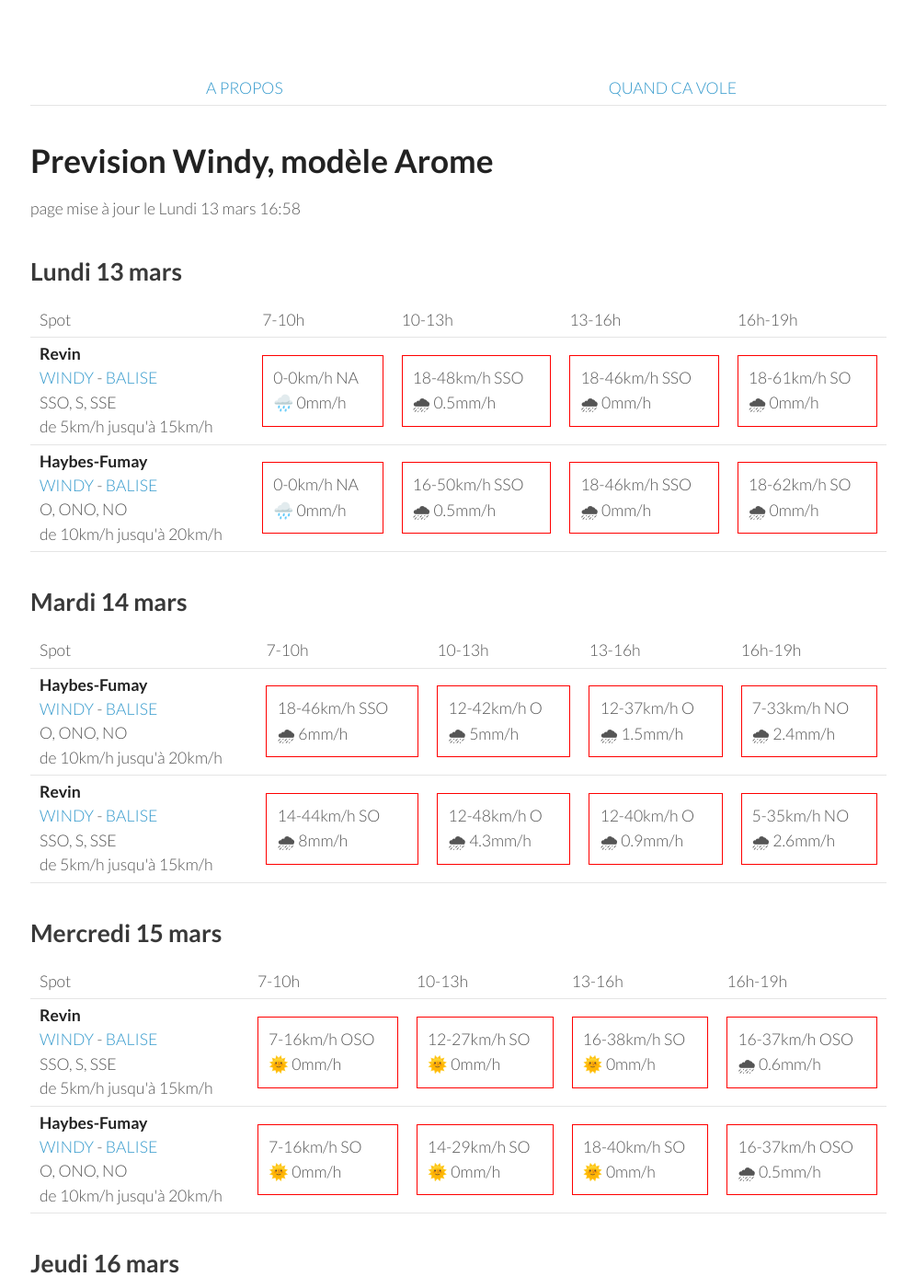
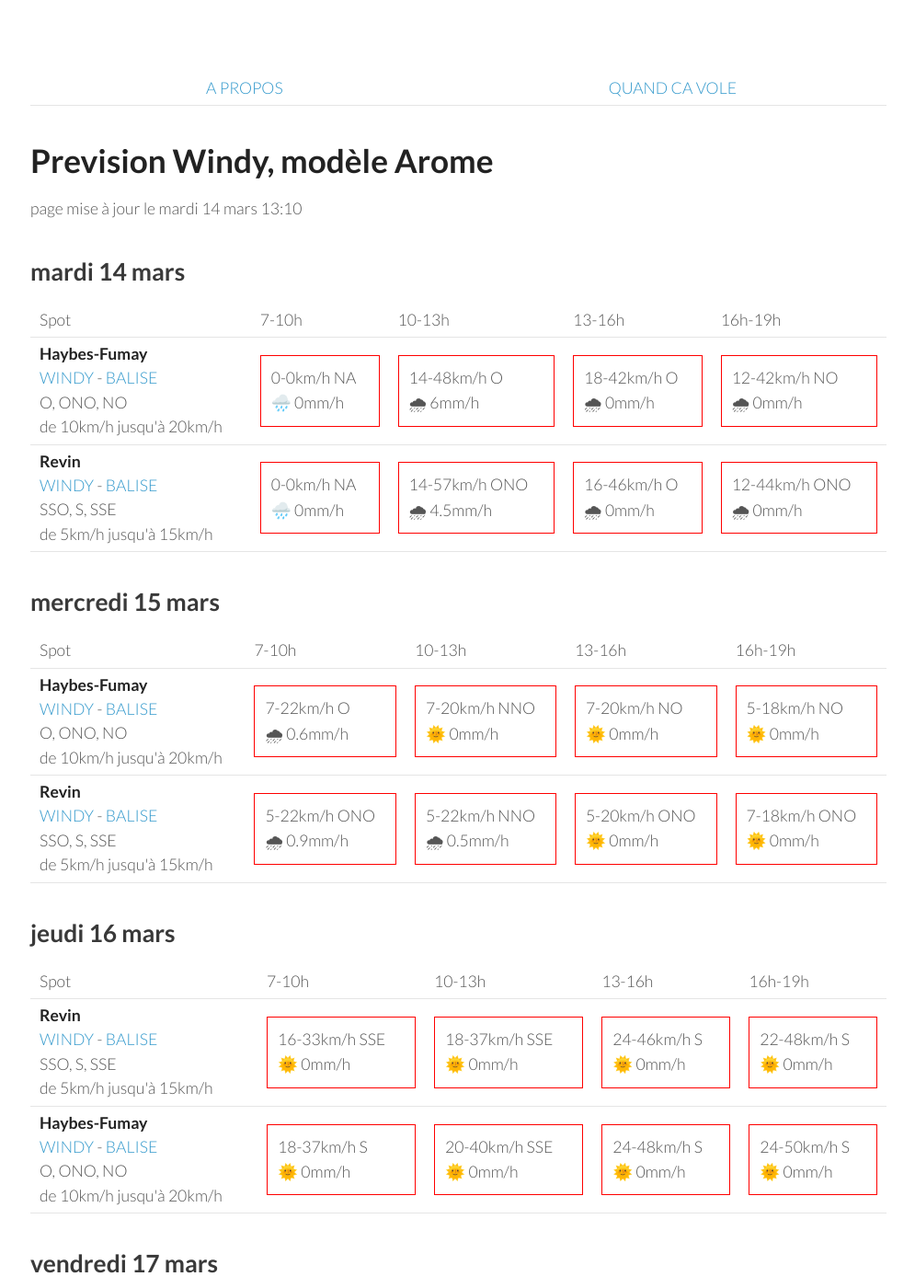
Before and after one commit to parapente-dans-le-nord/parapente-dans-le-nord.github.io, a Jekyll site: the page built from ardennes.markdown, in a window 1280 px wide and 1400 px high. Shown: the whole window at 92% size, without its empty margins (25-1020 px from the left). Built offline with Jekyll 4.4.1, drawn with Linux system fonts in a browser that asks for light colours; some of the changed text lies outside the part shown.

Commit message:
update index.markdown

```diff
--- a/ardennes.markdown
+++ b/ardennes.markdown
@@ -7,9 +7,79 @@ title:  "Tous les spots"
 {: .links}
 
 # Prevision Windy, modèle Arome
-page mise à jour le Lundi 13 mars 16:58
+page mise à jour le mardi 14 mars 13:10
 
-## Lundi 13 mars
+## mardi 14 mars
+
+{::nomarkdown}
+<table>
+  <tbody>
+    <tr>
+      <td>Spot</td>
+      <td>7-10h</td>
+      <td>10-13h</td>
+      <td>13-16h</td>
+      <td>16h-19h</td>
+    </tr>
+<tr>
+        <td><strong>Haybes-Fumay</strong><br><a href="https://windy.com/49.998/4.715?49.913,4.738,10">WINDY</a> - <span class=""><a href="http://www.balisemeteo.com/balise.php?idBalise=104">BALISE</a> </span><br> <span class="vent-favorable">O, ONO, NO</span><br><span class="force-vent">de 10km/h jusqu'à 20km/h</span> </td>
+
+            <td><div class="not-flyable"><p>0-0km/h NA</p><p>🌧️ 0mm/h</p></div></td>
+            <td><div class="not-flyable"><p>14-48km/h O</p><p>🌧 6mm/h</p></div></td>
+            <td><div class="not-flyable"><p>18-42km/h O</p><p>🌧 0mm/h</p></div></td>
+            <td><div class="not-flyable"><p>12-42km/h NO</p><p>🌧 0mm/h</p></div></td>
+
+    </tr>
+<tr>
+        <td><strong>Revin</strong><br><a href="https://windy.com/49.948/4.625?49.543,4.625,8">WINDY</a> - <span class=""><a href="http://www.balisemeteo.com/balise.php?idBalise=5019">BALISE</a> </span><br> <span class="vent-favorable">SSO, S, SSE</span><br><span class="force-vent">de 5km/h jusqu'à 15km/h</span> </td>
+
+            <td><div class="not-flyable"><p>0-0km/h NA</p><p>🌧️ 0mm/h</p></div></td>
+            <td><div class="not-flyable"><p>14-57km/h ONO</p><p>🌧 4.5mm/h</p></div></td>
+            <td><div class="not-flyable"><p>16-46km/h O</p><p>🌧 0mm/h</p></div></td>
+            <td><div class="not-flyable"><p>12-44km/h ONO</p><p>🌧 0mm/h</p></div></td>
+
+    </tr>
+
+</tbody>
+</table>
+{:/}
+## mercredi 15 mars
+
+{::nomarkdown}
+<table>
+  <tbody>
+    <tr>
+      <td>Spot</td>
+      <td>7-10h</td>
+      <td>10-13h</td>
+      <td>13-16h</td>
+      <td>16h-19h</td>
+    </tr>
+<tr>
+        <td><strong>Haybes-Fumay</strong><br><a href="https://windy.com/49.998/4.715?49.913,4.738,10">WINDY</a> - <span class=""><a href="http://www.balisemeteo.com/balise.php?idBalise=104">BALISE</a> </span><br> <span class="vent-favorable">O, ONO, NO</span><br><span class="force-vent">de 10km/h jusqu'à 20km/h</span> </td>
+
+            <td><div class="not-flyable"><p>7-22km/h O</p><p>🌧 0.6mm/h</p></div></td>
+            <td><div class="not-flyable"><p>7-20km/h NNO</p><p>🌞 0mm/h</p></div></td>
+            <td><div class="not-flyable"><p>7-20km/h NO</p><p>🌞 0mm/h</p></div></td>
+            <td><div class="not-flyable"><p>5-18km/h NO</p><p>🌞 0mm/h</p></div></td>
+
+
+    </tr>
+<tr>
+        <td><strong>Revin</strong><br><a href="https://windy.com/49.948/4.625?49.543,4.625,8">WINDY</a> - <span class=""><a href="http://www.balisemeteo.com/balise.php?idBalise=5019">BALISE</a> </span><br> <span class="vent-favorable">SSO, S, SSE</span><br><span class="force-vent">de 5km/h jusqu'à 15km/h</span> </td>
+
+            <td><div class="not-flyable"><p>5-22km/h ONO</p><p>🌧 0.9mm/h</p></div></td>
+            <td><div class="not-flyable"><p>5-22km/h NNO</p><p>🌧 0.5mm/h</p></div></td>
+            <td><div class="not-flyable"><p>5-20km/h ONO</p><p>🌞 0mm/h</p></div></td>
+            <td><div class="not-flyable"><p>7-18km/h ONO</p><p>🌞 0mm/h</p></div></td>
+
+
+    </tr>
+
+</tbody>
+</table>
+{:/}
+## jeudi 16 mars
 
 {::nomarkdown}
 <table>
@@ -24,54 +94,20 @@ page mise à jour le Lundi 13 mars 16:58
 <tr>
         <td><strong>Revin</strong><br><a href="https://windy.com/49.948/4.625?49.543,4.625,8">WINDY</a> - <span class=""><a href="http://www.balisemeteo.com/balise.php?idBalise=5019">BALISE</a> </span><br> <span class="vent-favorable">SSO, S, SSE</span><br><span class="force-vent">de 5km/h jusqu'à 15km/h</span> </td>
 
-            <td><div class="not-flyable"><p>0-0km/h NA</p><p>🌧️ 0mm/h</p></div></td>
-            <td><div class="not-flyable"><p>18-48km/h SSO</p><p>🌧 0.5mm/h</p></div></td>
-            <td><div class="not-flyable"><p>18-46km/h SSO</p><p>🌧 0mm/h</p></div></td>
-            <td><div class="not-flyable"><p>18-61km/h SO</p><p>🌧 0mm/h</p></div></td>
+            <td><div class="not-flyable"><p>16-33km/h SSE</p><p>🌞 0mm/h</p></div></td>
+            <td><div class="not-flyable"><p>18-37km/h SSE</p><p>🌞 0mm/h</p></div></td>
+            <td><div class="not-flyable"><p>24-46km/h S</p><p>🌞 0mm/h</p></div></td>
+            <td><div class="not-flyable"><p>22-48km/h S</p><p>🌞 0mm/h</p></div></td>
+
 
     </tr>
 <tr>
         <td><strong>Haybes-Fumay</strong><br><a href="https://windy.com/49.998/4.715?49.913,4.738,10">WINDY</a> - <span class=""><a href="http://www.balisemeteo.com/balise.php?idBalise=104">BALISE</a> </span><br> <span class="vent-favorable">O, ONO, NO</span><br><span class="force-vent">de 10km/h jusqu'à 20km/h</span> </td>
 
-            <td><div class="not-flyable"><p>0-0km/h NA</p><p>🌧️ 0mm/h</p></div></td>
-            <td><div class="not-flyable"><p>16-50km/h SSO</p><p>🌧 0.5mm/h</p></div></td>
-            <td><div class="not-flyable"><p>18-46km/h SSO</p><p>🌧 0mm/h</p></div></td>
-            <td><div class="not-flyable"><p>18-62km/h SO</p><p>🌧 0mm/h</p></div></td>
-
-    </tr>
-
-</tbody>
-</table>
-{:/}
-## Mardi 14 mars
-
-{::nomarkdown}
-<table>
-  <tbody>
-    <tr>
-      <td>Spot</td>
-      <td>7-10h</td>
-      <td>10-13h</td>
-      <td>13-16h</td>
-      <td>16h-19h</td>
-    </tr>
-<tr>
-        <td><strong>Haybes-Fumay</strong><br><a href="https://windy.com/49.998/4.715?49.913,4.738,10">WINDY</a> - <span class=""><a href="http://www.balisemeteo.com/balise.php?idBalise=104">BALISE</a> </span><br> <span class="vent-favorable">O, ONO, NO</span><br><span class="force-vent">de 10km/h jusqu'à 20km/h</span> </td>
-
-            <td><div class="not-flyable"><p>18-46km/h SSO</p><p>🌧 6mm/h</p></div></td>
-            <td><div class="not-flyable"><p>12-42km/h O</p><p>🌧 5mm/h</p></div></td>
-            <td><div class="not-flyable"><p>12-37km/h O</p><p>🌧 1.5mm/h</p></div></td>
-            <td><div class="not-flyable"><p>7-33km/h NO</p><p>🌧 2.4mm/h</p></div></td>
-
-
-    </tr>
-<tr>
-        <td><strong>Revin</strong><br><a href="https://windy.com/49.948/4.625?49.543,4.625,8">WINDY</a> - <span class=""><a href="http://www.balisemeteo.com/balise.php?idBalise=5019">BALISE</a> </span><br> <span class="vent-favorable">SSO, S, SSE</span><br><span class="force-vent">de 5km/h jusqu'à 15km/h</span> </td>
-
-            <td><div class="not-flyable"><p>14-44km/h SO</p><p>🌧 8mm/h</p></div></td>
-            <td><div class="not-flyable"><p>12-48km/h O</p><p>🌧 4.3mm/h</p></div></td>
-            <td><div class="not-flyable"><p>12-40km/h O</p><p>🌧 0.9mm/h</p></div></td>
-            <td><div class="not-flyable"><p>5-35km/h NO</p><p>🌧 2.6mm/h</p></div></td>
+            <td><div class="not-flyable"><p>18-37km/h S</p><p>🌞 0mm/h</p></div></td>
+            <td><div class="not-flyable"><p>20-40km/h SSE</p><p>🌞 0mm/h</p></div></td>
+            <td><div class="not-flyable"><p>24-48km/h S</p><p>🌞 0mm/h</p></div></td>
+            <td><div class="not-flyable"><p>24-50km/h S</p><p>🌞 0mm/h</p></div></td>
 
 
     </tr>
@@ -79,7 +115,7 @@ page mise à jour le Lundi 13 mars 16:58
 </tbody>
 </table>
 {:/}
-## Mercredi 15 mars
+## vendredi 17 mars
 
 {::nomarkdown}
 <table>
@@ -94,20 +130,20 @@ page mise à jour le Lundi 13 mars 16:58
 <tr>
         <td><strong>Revin</strong><br><a href="https://windy.com/49.948/4.625?49.543,4.625,8">WINDY</a> - <span class=""><a href="http://www.balisemeteo.com/balise.php?idBalise=5019">BALISE</a> </span><br> <span class="vent-favorable">SSO, S, SSE</span><br><span class="force-vent">de 5km/h jusqu'à 15km/h</span> </td>
 
-            <td><div class="not-flyable"><p>7-16km/h OSO</p><p>🌞 0mm/h</p></div></td>
-            <td><div class="not-flyable"><p>12-27km/h SO</p><p>🌞 0mm/h</p></div></td>
-            <td><div class="not-flyable"><p>16-38km/h SO</p><p>🌞 0mm/h</p></div></td>
-            <td><div class="not-flyable"><p>16-37km/h OSO</p><p>🌧 0.6mm/h</p></div></td>
+            <td><div class="not-flyable"><p>16-29km/h SSE</p><p>🌞 0mm/h</p></div></td>
+            <td><div class="not-flyable"><p>16-35km/h SSE</p><p>🌞 0mm/h</p></div></td>
+            <td><div class="not-flyable"><p>18-37km/h S</p><p>🌞 0mm/h</p></div></td>
+            <td><div class="not-flyable"><p>16-37km/h S</p><p>🌞 0mm/h</p></div></td>
 
 
     </tr>
 <tr>
         <td><strong>Haybes-Fumay</strong><br><a href="https://windy.com/49.998/4.715?49.913,4.738,10">WINDY</a> - <span class=""><a href="http://www.balisemeteo.com/balise.php?idBalise=104">BALISE</a> </span><br> <span class="vent-favorable">O, ONO, NO</span><br><span class="force-vent">de 10km/h jusqu'à 20km/h</span> </td>
 
-            <td><div class="not-flyable"><p>7-16km/h SO</p><p>🌞 0mm/h</p></div></td>
-            <td><div class="not-flyable"><p>14-29km/h SO</p><p>🌞 0mm/h</p></div></td>
-            <td><div class="not-flyable"><p>18-40km/h SO</p><p>🌞 0mm/h</p></div></td>
-            <td><div class="not-flyable"><p>16-37km/h OSO</p><p>🌧 0.5mm/h</p></div></td>
+            <td><div class="not-flyable"><p>18-38km/h S</p><p>🌞 0mm/h</p></div></td>
+            <td><div class="not-flyable"><p>18-40km/h S</p><p>🌞 0mm/h</p></div></td>
+            <td><div class="not-flyable"><p>18-40km/h S</p><p>🌞 0mm/h</p></div></td>
+            <td><div class="not-flyable"><p>16-38km/h S</p><p>🌞 0mm/h</p></div></td>
 
 
     </tr>
@@ -115,7 +151,7 @@ page mise à jour le Lundi 13 mars 16:58
 </tbody>
 </table>
 {:/}
-## Jeudi 16 mars
+## samedi 18 mars
 
 {::nomarkdown}
 <table>
@@ -130,20 +166,20 @@ page mise à jour le Lundi 13 mars 16:58
 <tr>
         <td><strong>Revin</strong><br><a href="https://windy.com/49.948/4.625?49.543,4.625,8">WINDY</a> - <span class=""><a href="http://www.balisemeteo.com/balise.php?idBalise=5019">BALISE</a> </span><br> <span class="vent-favorable">SSO, S, SSE</span><br><span class="force-vent">de 5km/h jusqu'à 15km/h</span> </td>
 
-            <td><div class="not-flyable"><p>18-33km/h S</p><p>🌞 0mm/h</p></div></td>
-            <td><div class="not-flyable"><p>20-40km/h S</p><p>🌞 0mm/h</p></div></td>
-            <td><div class="not-flyable"><p>24-50km/h S</p><p>🌞 0mm/h</p></div></td>
-            <td><div class="not-flyable"><p>22-50km/h S</p><p>🌞 0mm/h</p></div></td>
+            <td><div class="not-flyable"><p>14-27km/h SSO</p><p>🌞 0mm/h</p></div></td>
+            <td><div class="not-flyable"><p>18-37km/h SSO</p><p>🌞 0mm/h</p></div></td>
+            <td><div class="not-flyable"><p>18-42km/h SSO</p><p>🌧 0.4mm/h</p></div></td>
+            <td><div class="not-flyable"><p>18-44km/h SSO</p><p>🌧 0.2mm/h</p></div></td>
 
 
     </tr>
 <tr>
         <td><strong>Haybes-Fumay</strong><br><a href="https://windy.com/49.998/4.715?49.913,4.738,10">WINDY</a> - <span class=""><a href="http://www.balisemeteo.com/balise.php?idBalise=104">BALISE</a> </span><br> <span class="vent-favorable">O, ONO, NO</span><br><span class="force-vent">de 10km/h jusqu'à 20km/h</span> </td>
 
-            <td><div class="not-flyable"><p>18-37km/h S</p><p>🌞 0mm/h</p></div></td>
-            <td><div class="not-flyable"><p>22-44km/h S</p><p>🌞 0mm/h</p></div></td>
-            <td><div class="not-flyable"><p>25-53km/h S</p><p>🌞 0mm/h</p></div></td>
-            <td><div class="not-flyable"><p>22-51km/h S</p><p>🌞 0mm/h</p></div></td>
+            <td><div class="not-flyable"><p>14-31km/h SSO</p><p>🌞 0mm/h</p></div></td>
+            <td><div class="not-flyable"><p>18-38km/h SSO</p><p>🌞 0mm/h</p></div></td>
+            <td><div class="not-flyable"><p>18-42km/h SSO</p><p>🌧 0.4mm/h</p></div></td>
+            <td><div class="not-flyable"><p>18-46km/h SSO</p><p>🌧 0.2mm/h</p></div></td>
 
 
     </tr>
@@ -166,20 +202,20 @@ page mise à jour le Lundi 13 mars 16:58
 <tr>
         <td><strong>Revin</strong><br><a href="https://windy.com/49.948/4.625?49.543,4.625,8">WINDY</a> - <span class=""><a href="http://www.balisemeteo.com/balise.php?idBalise=5019">BALISE</a> </span><br> <span class="vent-favorable">SSO, S, SSE</span><br><span class="force-vent">de 5km/h jusqu'à 15km/h</span> </td>
 
-            <td><div class="not-flyable"><p>12-25km/h SSE</p><p>🌞 0mm/h</p></div></td>
-            <td><div class="not-flyable"><p>16-35km/h SSE</p><p>🌞 0mm/h</p></div></td>
-            <td><div class="not-flyable"><p>16-38km/h S</p><p>🌧 0.2mm/h</p></div></td>
-            <td><div class="not-flyable"><p>14-35km/h S</p><p>🌞 0mm/h</p></div></td>
+            <td><div class="not-flyable"><p>18-31km/h SSO</p><p>🌧 0.3mm/h</p></div></td>
+            <td><div class="not-flyable"><p>18-40km/h SO</p><p>🌧 0.2mm/h</p></div></td>
+            <td><div class="not-flyable"><p>24-46km/h SO</p><p>🌧 0.8mm/h</p></div></td>
+            <td><div class="not-flyable"><p>22-50km/h SO</p><p>🌧 0.4mm/h</p></div></td>
 
 
     </tr>
 <tr>
         <td><strong>Haybes-Fumay</strong><br><a href="https://windy.com/49.998/4.715?49.913,4.738,10">WINDY</a> - <span class=""><a href="http://www.balisemeteo.com/balise.php?idBalise=104">BALISE</a> </span><br> <span class="vent-favorable">O, ONO, NO</span><br><span class="force-vent">de 10km/h jusqu'à 20km/h</span> </td>
 
-            <td><div class="not-flyable"><p>16-35km/h S</p><p>🌞 0mm/h</p></div></td>
-            <td><div class="not-flyable"><p>20-38km/h S</p><p>🌞 0mm/h</p></div></td>
-            <td><div class="not-flyable"><p>18-44km/h S</p><p>🌧 1mm/h</p></div></td>
-            <td><div class="not-flyable"><p>16-37km/h S</p><p>🌞 0mm/h</p></div></td>
+            <td><div class="not-flyable"><p>18-33km/h SSO</p><p>🌧 0.2mm/h</p></div></td>
+            <td><div class="not-flyable"><p>20-40km/h SO</p><p>🌧 0.2mm/h</p></div></td>
+            <td><div class="not-flyable"><p>24-48km/h SO</p><p>🌧 0.6mm/h</p></div></td>
+            <td><div class="not-flyable"><p>24-51km/h SO</p><p>🌧 0.3mm/h</p></div></td>
 
 
     </tr>
@@ -187,39 +223,3 @@ page mise à jour le Lundi 13 mars 16:58
 </tbody>
 </table>
 {:/}
-## Samedi 18 mars
-
-{::nomarkdown}
-<table>
-  <tbody>
-    <tr>
-      <td>Spot</td>
-      <td>7-10h</td>
-      <td>10-13h</td>
-      <td>13-16h</td>
-      <td>16h-19h</td>
-    </tr>
-<tr>
-        <td><strong>Revin</strong><br><a href="https://windy.com/49.948/4.625?49.543,4.625,8">WINDY</a> - <span class=""><a href="http://www.balisemeteo.com/balise.php?idBalise=5019">BALISE</a> </span><br> <span class="vent-favorable">SSO, S, SSE</span><br><span class="force-vent">de 5km/h jusqu'à 15km/h</span> </td>
-
-            <td><div class="not-flyable"><p>18-35km/h SSO</p><p>🌞 0mm/h</p></div></td>
-            <td><div class="not-flyable"><p>20-44km/h SSO</p><p>🌧 0.3mm/h</p></div></td>
-            <td><div class="not-flyable"><p>24-55km/h SSO</p><p>🌧 1.5mm/h</p></div></td>
-            <td><div class="not-flyable"><p>18-57km/h SSO</p><p>🌧 1mm/h</p></div></td>
-
-
-    </tr>
-<tr>
-        <td><strong>Haybes-Fumay</strong><br><a href="https://windy.com/49.998/4.715?49.913,4.738,10">WINDY</a> - <span class=""><a href="http://www.balisemeteo.com/balise.php?idBalise=104">BALISE</a> </span><br> <span class="vent-favorable">O, ONO, NO</span><br><span class="force-vent">de 10km/h jusqu'à 20km/h</span> </td>
-
-            <td><div class="not-flyable"><p>18-37km/h SSO</p><p>🌞 0mm/h</p></div></td>
-            <td><div class="not-flyable"><p>22-46km/h SSO</p><p>🌧 0.2mm/h</p></div></td>
-            <td><div class="not-flyable"><p>25-55km/h SSO</p><p>🌧 0.4mm/h</p></div></td>
-            <td><div class="not-flyable"><p>20-59km/h SSO</p><p>🌧 2.1mm/h</p></div></td>
-
-
-    </tr>
-
-</tbody>
-</table>
-{:/}
```
Also changed, not shown: other parts of ardennes.markdown (+1 -1 lines).
